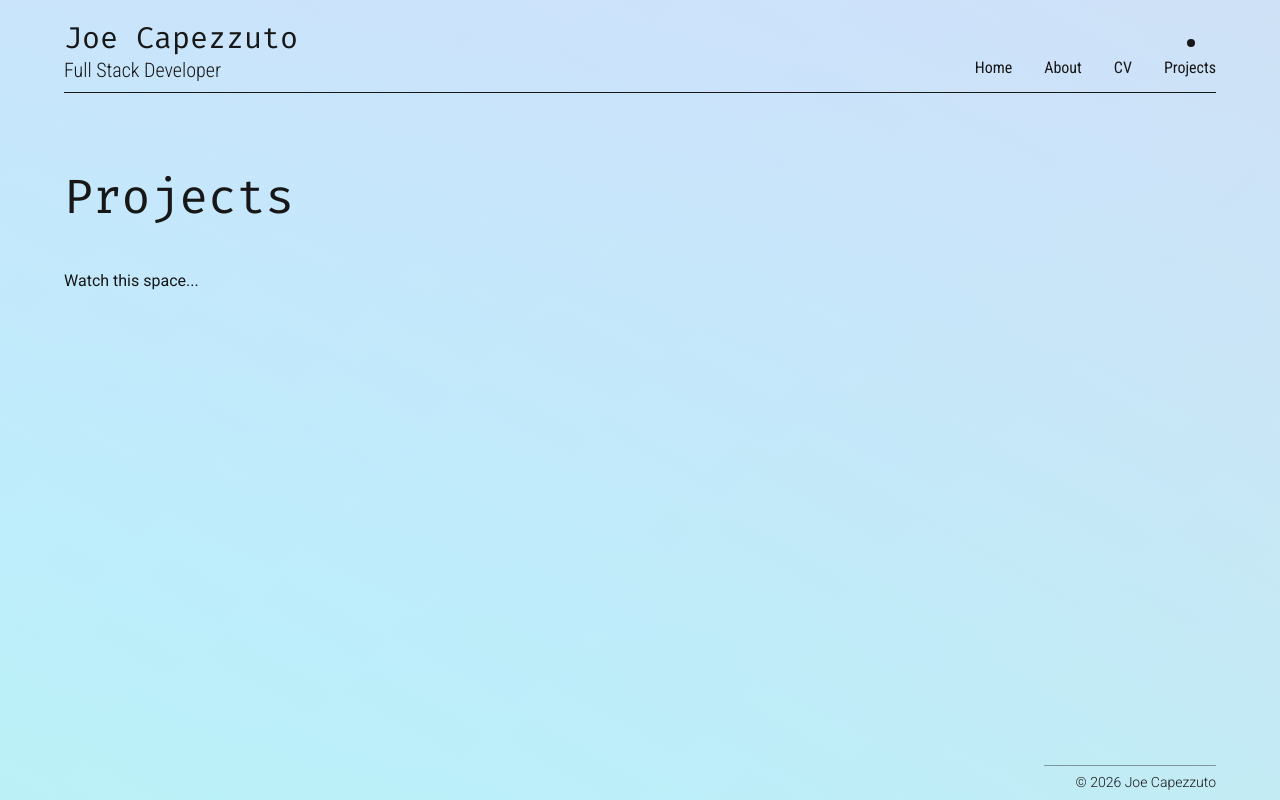
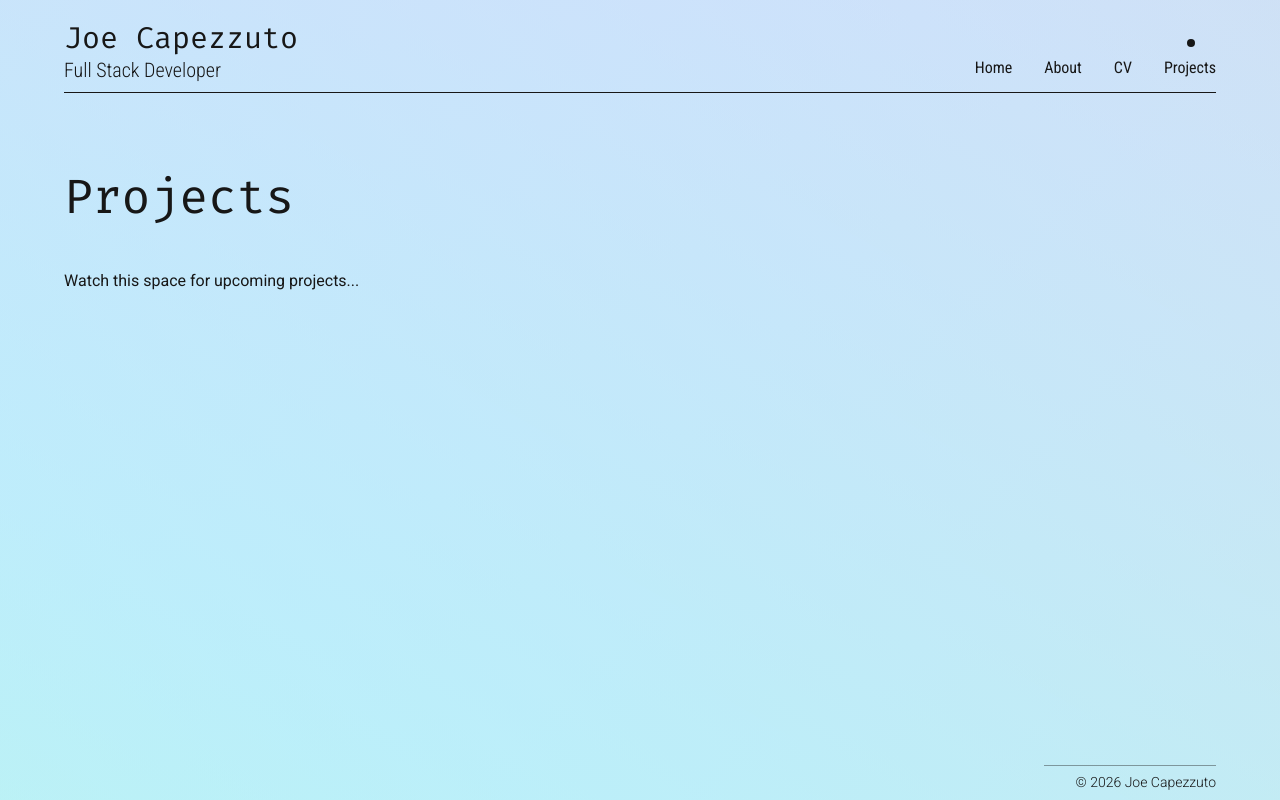
Before and after one commit to Capezzuto/portfolio-v2, a Next.js app: page /projects in a window 1280 px wide. Built offline with nearby package versions, Linux system fonts and the light colour scheme.

Commit message:
Update project page text

```diff
--- a/src/app/(static)/projects/page.tsx
+++ b/src/app/(static)/projects/page.tsx
@@ -5,7 +5,7 @@ const ProjectsPage = () => {
 	return (
 		<section className='projects-page'>
 			<Headline text='Projects' />
-			<p>Watch this space...</p>
+			<p>Watch this space for upcoming projects...</p>
 		</section>
 	);
 };
```
